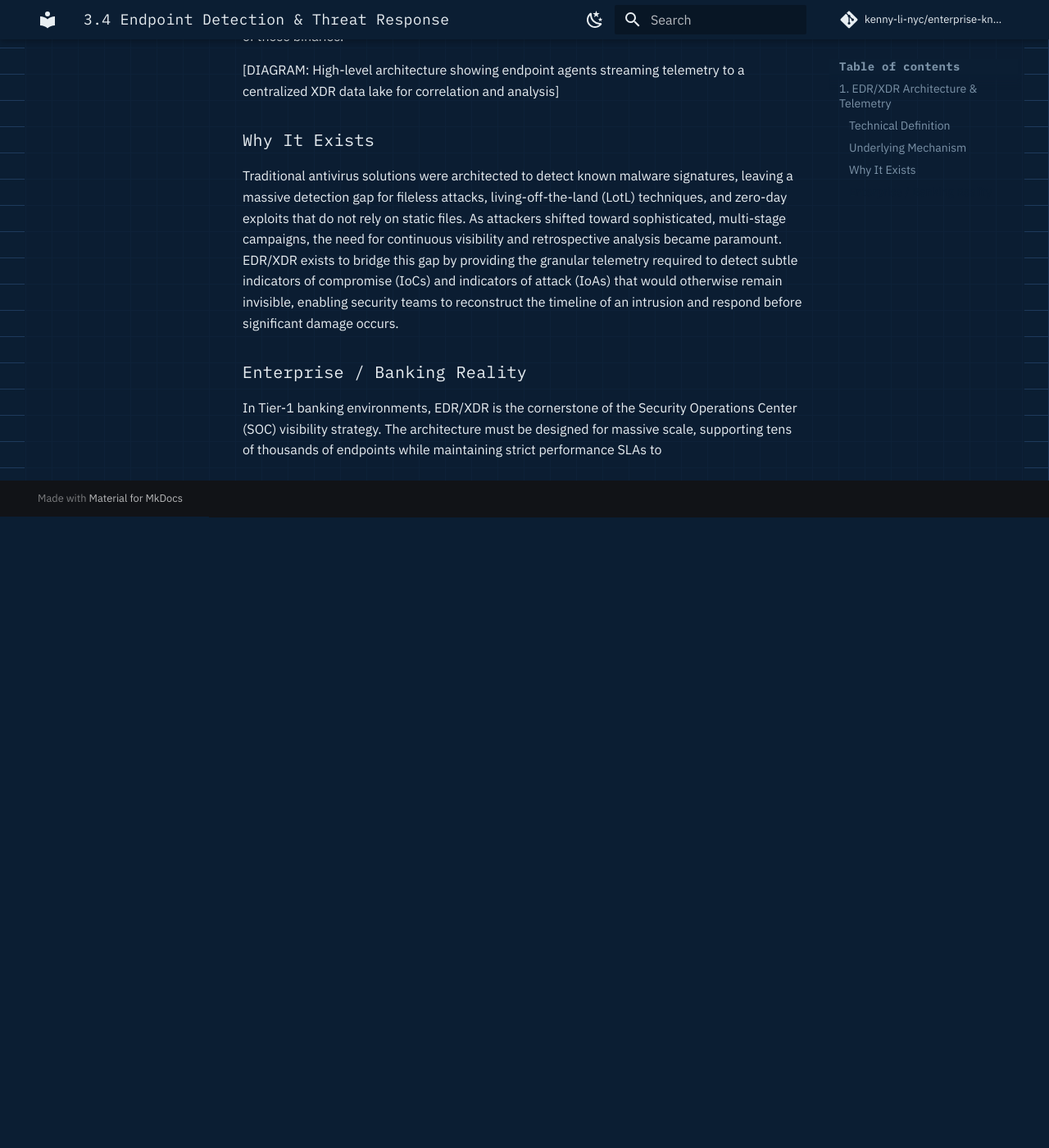
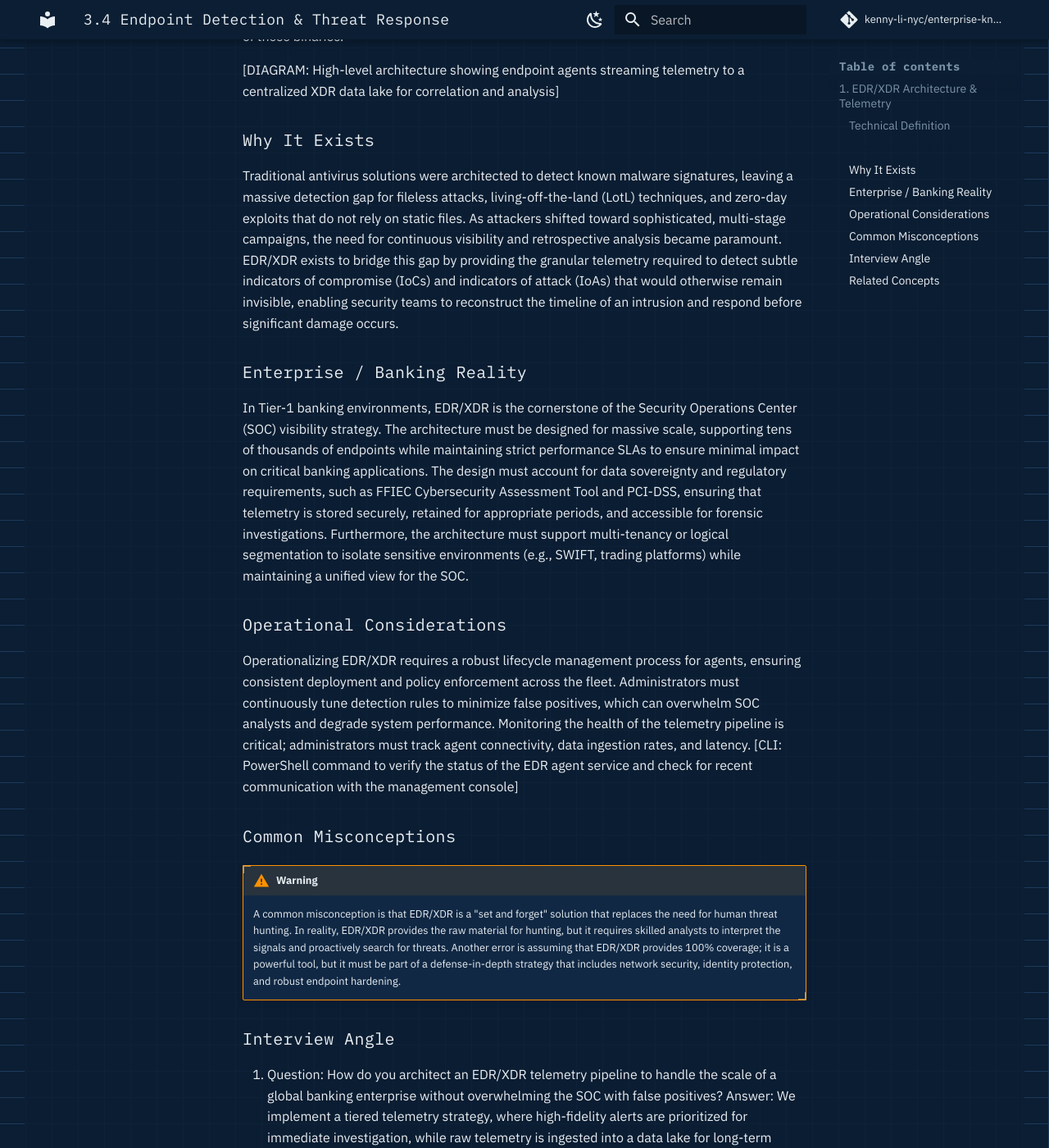
Before and after one commit to kenny-li-nyc/enterprise-knowledge-base, an MkDocs documentation site: the page built from docs/security/endpoint-detection-threat-response.md, in a window 1280 px wide and 1400 px high, scrolled down 933 px. Shown: the whole window at 82% size. Built offline with MkDocs 1.6.1 and Material for MkDocs 9.7.7, drawn with Linux system fonts in a browser that asks for light colours; comment, search, counter and statistics services are not loaded; before the commit the page ends 1563 px from its top, so only the background shows below that; some of the changed text lies outside the part shown.

Commit message:
docs: complete endpoint detection and response documentation section
Co-authored-by: aider (gemini/gemini-3.1-flash-lite) <aider@aider.chat>

```diff
--- a/docs/security/endpoint-detection-threat-response.md
+++ b/docs/security/endpoint-detection-threat-response.md
@@ -14,4 +14,25 @@ The architecture relies on lightweight kernel-mode filter drivers and user-mode
 Traditional antivirus solutions were architected to detect known malware signatures, leaving a massive detection gap for fileless attacks, living-off-the-land (LotL) techniques, and zero-day exploits that do not rely on static files. As attackers shifted toward sophisticated, multi-stage campaigns, the need for continuous visibility and retrospective analysis became paramount. EDR/XDR exists to bridge this gap by providing the granular telemetry required to detect subtle indicators of compromise (IoCs) and indicators of attack (IoAs) that would otherwise remain invisible, enabling security teams to reconstruct the timeline of an intrusion and respond before significant damage occurs.
 
 ### Enterprise / Banking Reality
-In Tier-1 banking environments, EDR/XDR is the cornerstone of the Security Operations Center (SOC) visibility strategy. The architecture must be designed for massive scale, supporting tens of thousands of endpoints while maintaining strict performance SLAs to
+In Tier-1 banking environments, EDR/XDR is the cornerstone of the Security Operations Center (SOC) visibility strategy. The architecture must be designed for massive scale, supporting tens of thousands of endpoints while maintaining strict performance SLAs to ensure minimal impact on critical banking applications. The design must account for data sovereignty and regulatory requirements, such as FFIEC Cybersecurity Assessment Tool and PCI-DSS, ensuring that telemetry is stored securely, retained for appropriate periods, and accessible for forensic investigations. Furthermore, the architecture must support multi-tenancy or logical segmentation to isolate sensitive environments (e.g., SWIFT, trading platforms) while maintaining a unified view for the SOC.
+
+### Operational Considerations
+Operationalizing EDR/XDR requires a robust lifecycle management process for agents, ensuring consistent deployment and policy enforcement across the fleet. Administrators must continuously tune detection rules to minimize false positives, which can overwhelm SOC analysts and degrade system performance. Monitoring the health of the telemetry pipeline is critical; administrators must track agent connectivity, data ingestion rates, and latency.
+[CLI: PowerShell command to verify the status of the EDR agent service and check for recent communication with the management console]
+
+### Common Misconceptions
+!!! warning
+    A common misconception is that EDR/XDR is a "set and forget" solution that replaces the need for human threat hunting. In reality, EDR/XDR provides the raw material for hunting, but it requires skilled analysts to interpret the signals and proactively search for threats. Another error is assuming that EDR/XDR provides 100% coverage; it is a powerful tool, but it must be part of a defense-in-depth strategy that includes network security, identity protection, and robust endpoint hardening.
+
+### Interview Angle
+1. Question: How do you architect an EDR/XDR telemetry pipeline to handle the scale of a global banking enterprise without overwhelming the SOC with false positives?
+   Answer: We implement a tiered telemetry strategy, where high-fidelity alerts are prioritized for immediate investigation, while raw telemetry is ingested into a data lake for long-term hunting and retrospective analysis. We use machine learning-based baselining to reduce noise and focus on anomalous behavior, and we continuously tune our detection logic based on threat intelligence and incident feedback loops.
+2. Question: What are the architectural trade-offs between agent-based and agentless telemetry collection in a high-security environment?
+   Answer: Agent-based collection provides deeper visibility into process execution, memory, and kernel-level events, which is essential for detecting sophisticated threats. Agentless collection, while easier to deploy, often lacks the granularity required for effective incident response. In a Tier-1 banking environment, the depth of visibility provided by agent-based solutions is non-negotiable for critical assets.
+3. Question: How do you ensure the integrity and availability of EDR telemetry in the event of a sophisticated, targeted attack?
+   Answer: We implement tamper-protection mechanisms on the EDR agent to prevent unauthorized modification or disabling. We also ensure that telemetry is streamed in real-time to a secure, immutable storage location, so that even if an attacker compromises the endpoint, the evidence of their activity is preserved for forensic analysis.
+
+### Related Concepts
+- Section 2.6: Application Integrity & Controls
+- Section 2.8: Endpoint Recovery & Resilience
+- Section 3.4: Threat hunting methodology
```
